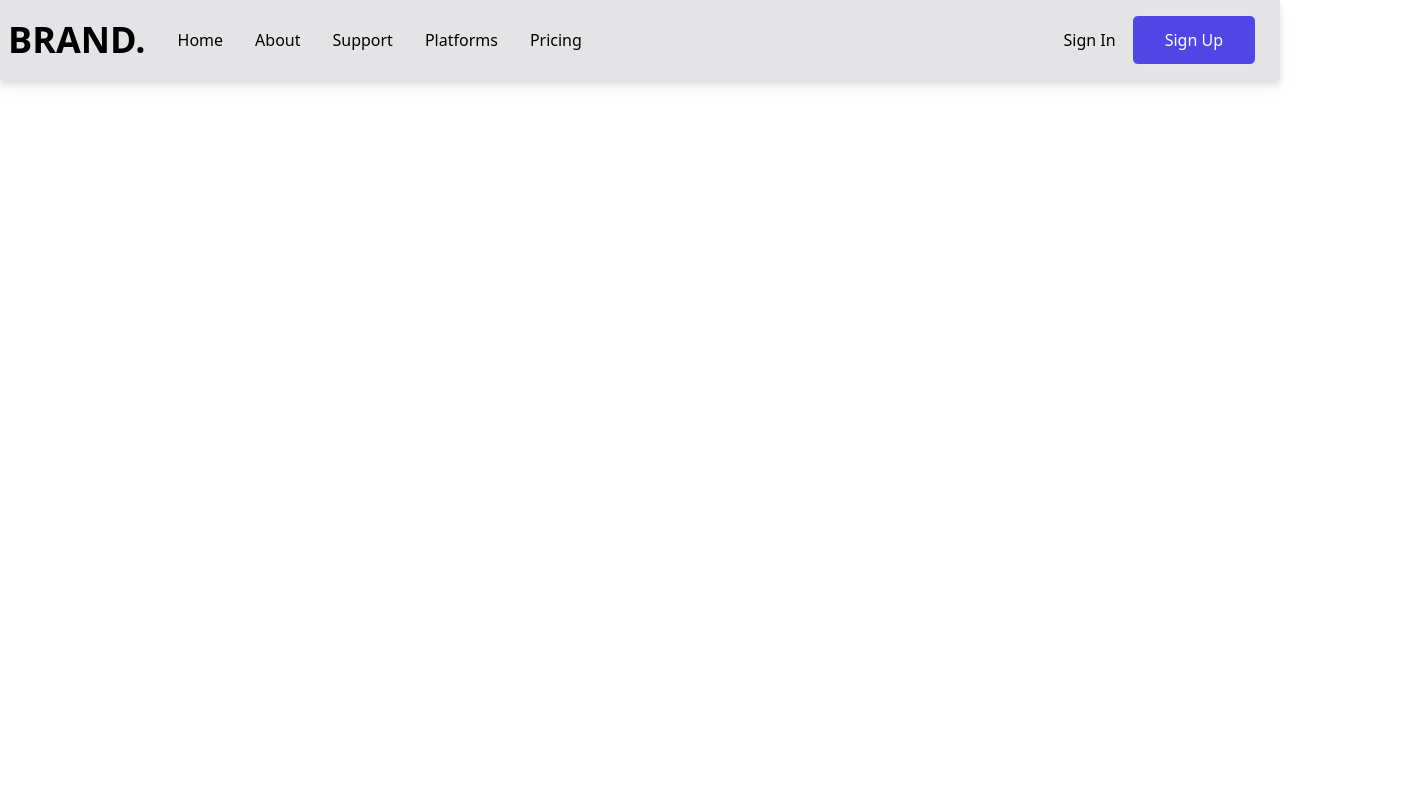
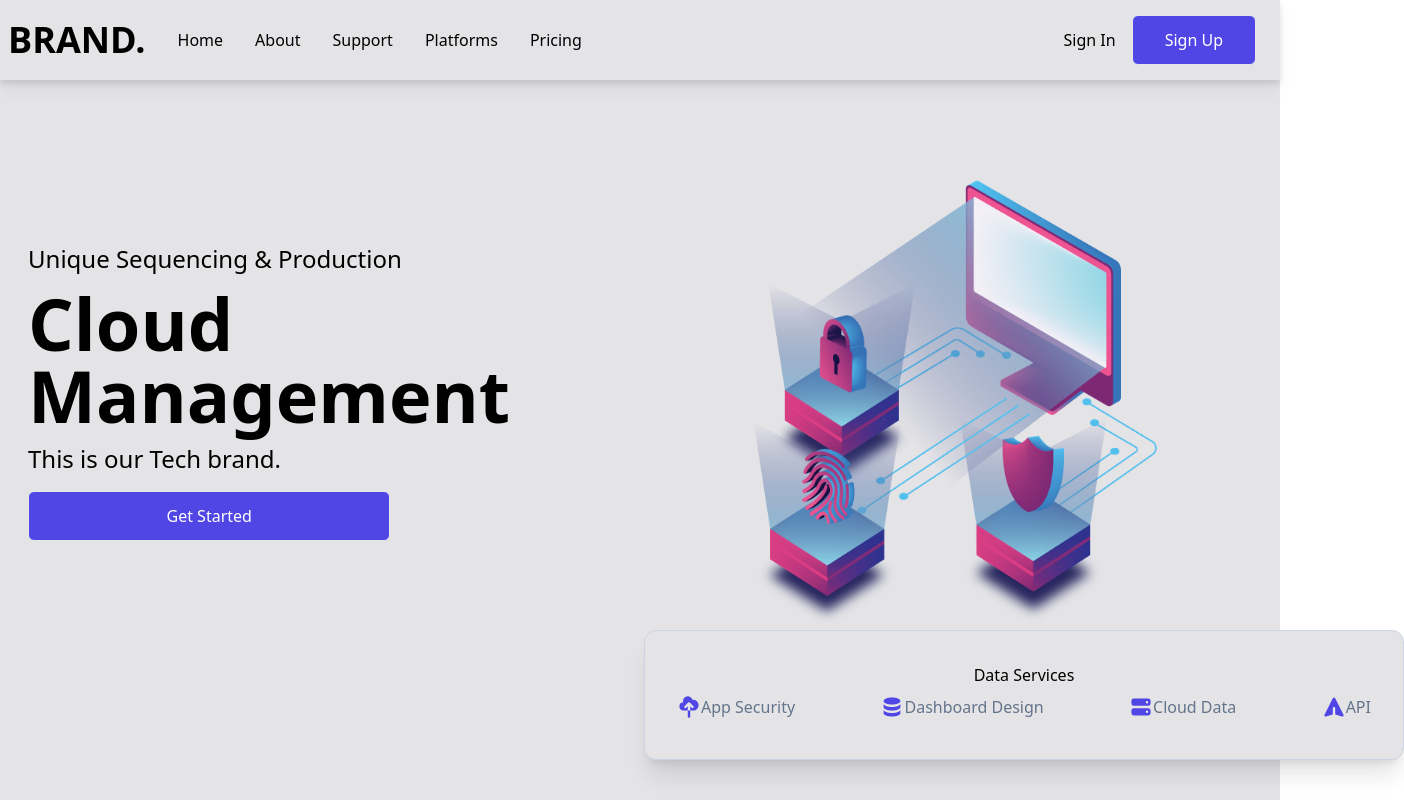
Before and after one commit to Hasanat902/tech-brand-react, a React (Create React App) app: page / in a window 1280 px wide. Shown: the whole page, 1404 px wide, since content can reach past the window. Built offline with nearby package versions, Linux system fonts and the light colour scheme.

Commit message:
added banner

```diff
--- a/src/App.js
+++ b/src/App.js
@@ -1,10 +1,14 @@
 import './App.css';
+import About from './components/About';
+import Hero from './components/Hero';
 import Navbar from './components/Navbar';
 
 function App() {
   return (
     <>
       <Navbar></Navbar>
+      <Hero></Hero>
+      <About></About>
     </>
   );
 }
--- /dev/null
+++ b/src/components/About.jsx
@@ -0,0 +1,11 @@
+import React from 'react';
+
+const About = () => {
+    return (
+        <div>
+
+        </div>
+    );
+};
+
+export default About;
--- a/src/components/Hero.jsx
+++ b/src/components/Hero.jsx
@@ -7,12 +7,31 @@
     ServerIcon
 } from '@heroicons/react/solid';
 
-import bgImg from '../assets/cyber-bg';
+import bgImg from '../assets/cyber-bg.png';
 
 const Hero = () => {
     return (
-        <div className='w-full'>
-
+        <div className='w-full h-screen bg-zinc-200 flex flex-col justify-between'>
+            <div className='grid md:grid-cols-2 max-w-[1240px] m-auto'>
+                <div className='flex flex-col justify-center md:items-start w-full px-2 py-8'>
+                    <p className='text-2xl'>Unique Sequencing & Production</p>
+                    <h1 className='py-3 text-5xl md:text-7xl font-bold'>Cloud Management</h1>
+                    <p className='text-2xl'>This is our Tech brand.</p>
+                    <button className='px-6 py-3 sm:w-[60%] my-4'>Get Started</button>
+                </div>
+                <div>
+                    <img className='w-full' src={bgImg} alt="" />
+                </div>
+                <div className='absolute flex flex-col py-8 md:min-w-[760px] bottom-[5%] mx-1 md:left-1/2 transform md:-trans-x-1/2 bg-zinc-200 border border-slate-300 rounded-xl text-center shadow-xl'>
+                    <p>Data Services</p>
+                    <div className='flex justify-between flex-wrap px-4'>
+                        <p className='flex px-4 py-2 text-slate-500'><CloudUploadIcon className='h-6 text-indigo-600'></CloudUploadIcon> App Security</p>
+                        <p className='flex px-4 py-2 text-slate-500'><DatabaseIcon className='h-6 text-indigo-600'></DatabaseIcon> Dashboard Design</p>
+                        <p className='flex px-4 py-2 text-slate-500'><ServerIcon className='h-6 text-indigo-600'></ServerIcon> Cloud Data</p>
+                        <p className='flex px-4 py-2 text-slate-500'><PaperAirplaneIcon className='h-6 text-indigo-600'></PaperAirplaneIcon> API</p>
+                    </div>
+                </div>
+            </div>
         </div>
     );
 };
```
